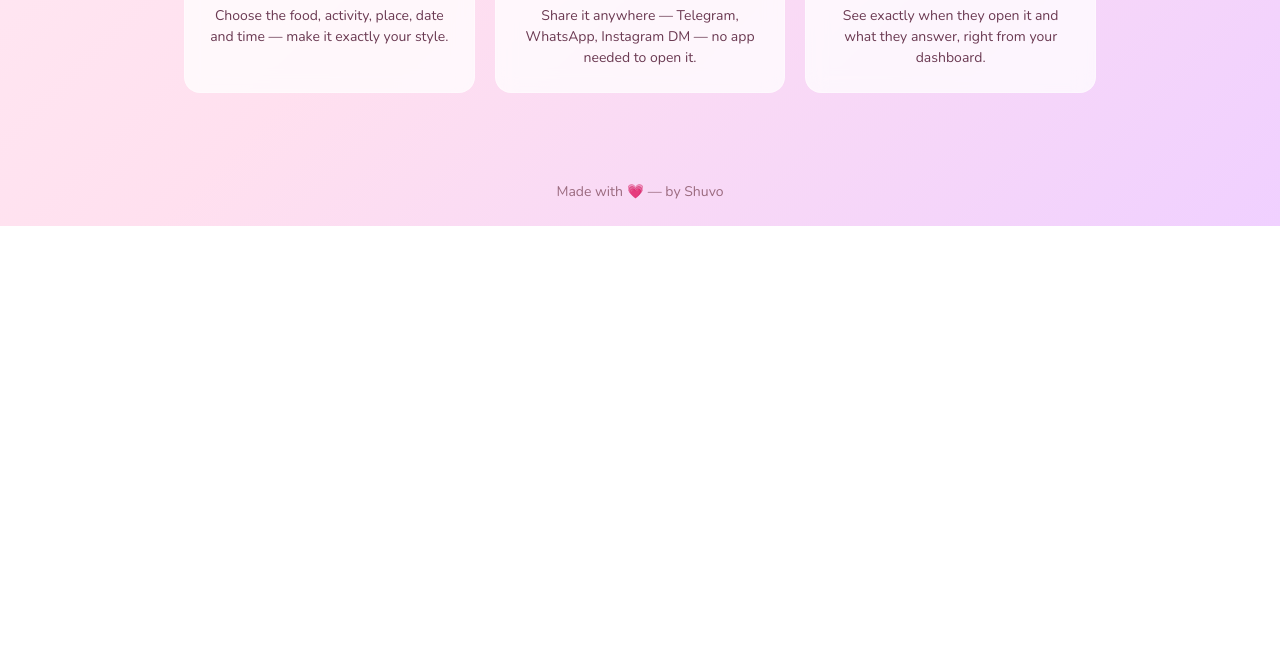
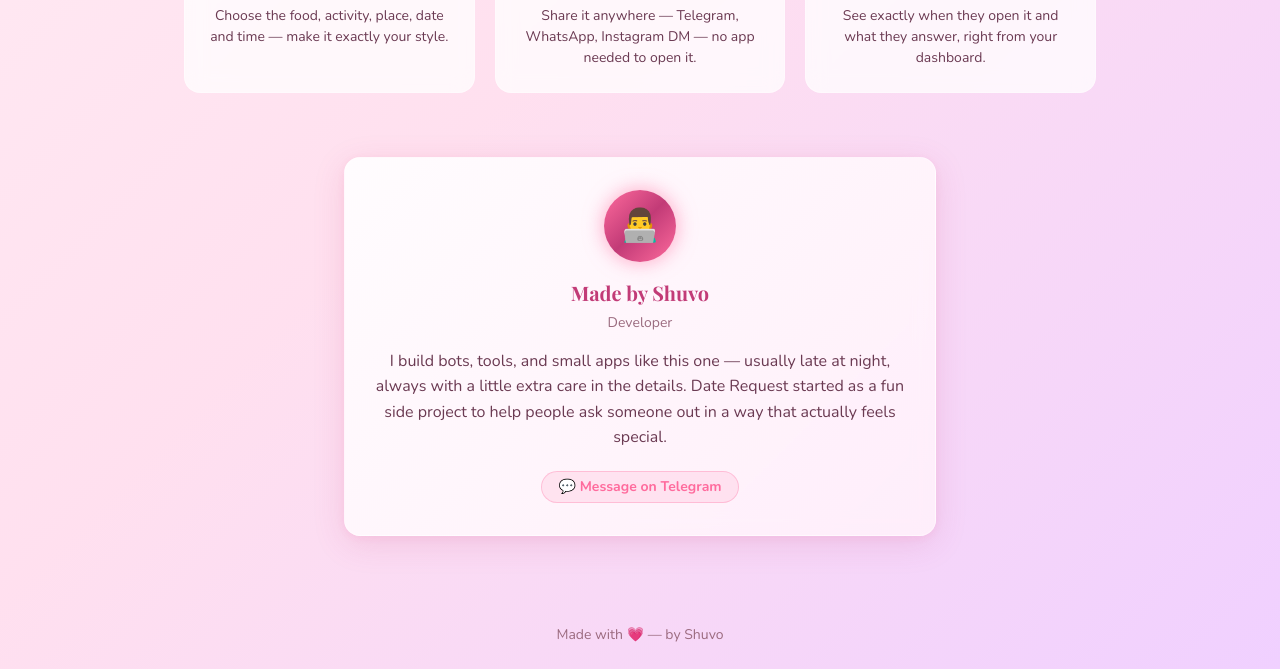
Before and after one commit to shuvotrading35-a11y/Date-request-by-shuvo, a plain HTML site: page frontend/index.html in a window 1280 px wide. Shown: the part 749-1418 px from the top of the page. Before the commit the page ends 975 px from the top, so only its background shows below. Drawn offline with nearby package versions, Linux system fonts and the light colour scheme; a web font is replaced by a local one.

Commit message:
Add developer/about section to landing page

```diff
--- a/frontend/index.html
+++ b/frontend/index.html
@@ -104,6 +104,57 @@
       font-size: var(--text-sm);
       color: var(--color-text-muted);
     }
+
+    .dev-section {
+      max-width: 640px;
+      margin: 0 auto;
+      padding: 0 var(--space-6) var(--space-16);
+    }
+    .dev-card {
+      background: var(--gradient-card);
+      border: 1px solid var(--color-glass-border);
+      border-radius: var(--radius-xl, 20px);
+      padding: var(--space-8) var(--space-6);
+      text-align: center;
+      backdrop-filter: blur(10px);
+      box-shadow: var(--shadow-card, 0 8px 32px rgba(0,0,0,0.08));
+    }
+    [data-theme="dark"] .dev-card { background: var(--gradient-card); border-color: var(--color-glass-border-dark); }
+    .dev-avatar {
+      width: 72px;
+      height: 72px;
+      border-radius: 50%;
+      background: var(--gradient-primary);
+      display: flex;
+      align-items: center;
+      justify-content: center;
+      font-size: 2rem;
+      margin: 0 auto var(--space-4);
+      box-shadow: var(--shadow-glow, 0 0 20px rgba(255,107,157,0.4));
+    }
+    .dev-card h3 {
+      font-family: var(--font-display);
+      font-size: var(--text-xl);
+      color: var(--color-secondary);
+      margin-bottom: var(--space-1);
+    }
+    .dev-card .dev-role {
+      font-size: var(--text-sm);
+      color: var(--color-text-muted);
+      margin-bottom: var(--space-4);
+    }
+    .dev-card p.dev-bio {
+      font-size: var(--text-base);
+      color: var(--color-text-secondary);
+      margin-bottom: var(--space-5);
+      line-height: 1.6;
+    }
+    .dev-links {
+      display: flex;
+      gap: var(--space-3);
+      justify-content: center;
+      flex-wrap: wrap;
+    }
   </style>
 </head>
 <body>
@@ -145,6 +196,20 @@
         <p>See exactly when they open it and what they answer, right from your dashboard.</p>
       </div>
     </section>
+    <section class="dev-section">
+      <div class="dev-card">
+        <div class="dev-avatar">👨‍💻</div>
+        <h3>Made by Shuvo</h3>
+        <div class="dev-role">Developer</div>
+        <p class="dev-bio">
+          I build bots, tools, and small apps like this one — usually late at night, always with a little extra care in the details. Date Request started as a fun side project to help people ask someone out in a way that actually feels special.
+        </p>
+        <div class="dev-links">
+          <a href="https://t.me/shuvo_9882" target="_blank" rel="noopener" class="btn btn-secondary btn-sm">💬 Message on Telegram</a>
+        </div>
+      </div>
+    </section>
+
   </main>
 
   <footer class="landing-footer">
```
